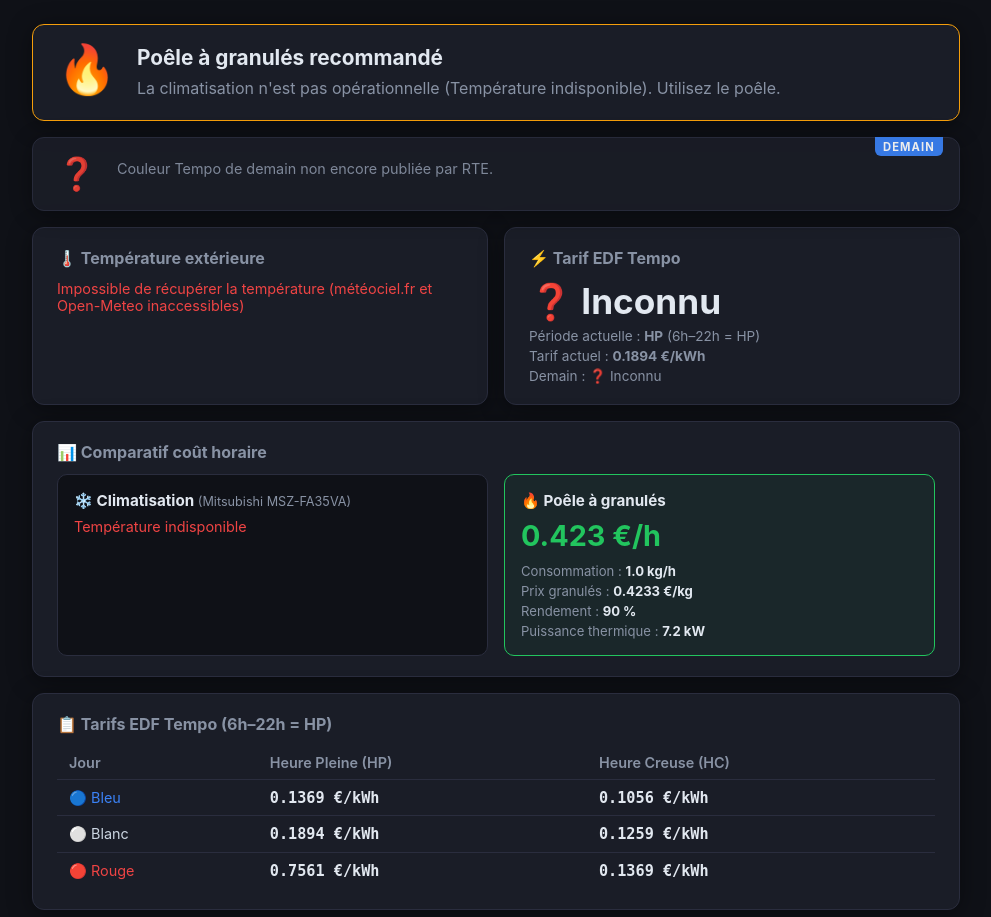
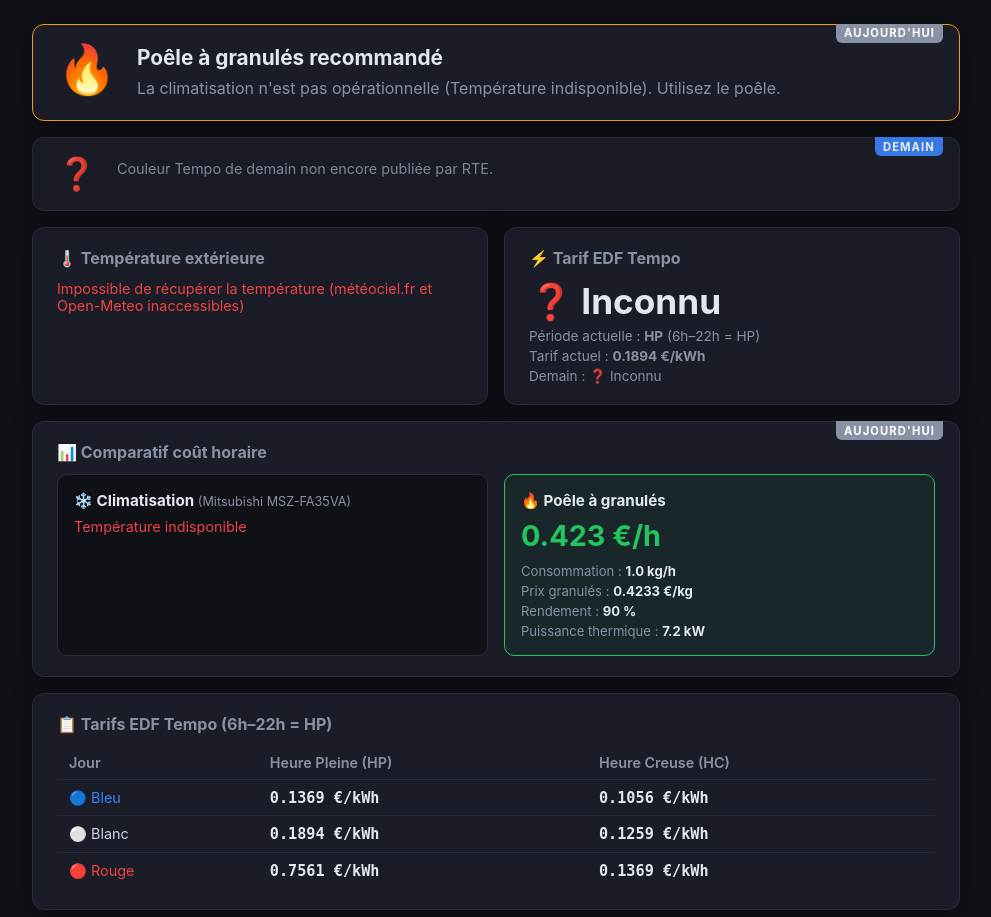
Before and after one commit to haysjg/Heating-Advisor, a Flask app: page / in a window 1280 px wide. Shown: the part 78-995 px from the top of the page, without its empty margins (144-1135 px from the left). Run offline with Flask 3, Linux system fonts and the light colour scheme; data that the repository does not hold is empty.

Commit message:
feat: label AUJOURD'HUI sur les widgets du jour, DEMAIN sur demain
Co-Authored-By: Claude Sonnet 4.6 <noreply@anthropic.com>

```diff
--- a/static/style.css
+++ b/static/style.css
@@ -107,7 +107,7 @@ main {
 }
 .badge-gray { color: var(--text-sub); }
 
-/* ── Tomorrow card ────────────────────────────────────────── */
+/* ── Today / Tomorrow labels ──────────────────────────────── */
 .card-tomorrow {
   display: flex;
   align-items: flex-start;
@@ -115,18 +115,20 @@ main {
   position: relative;
   opacity: 0.92;
 }
-.tomorrow-label {
+.card-labeled { position: relative; }
+.today-label, .tomorrow-label {
   position: absolute;
   top: -1px;
   right: 1rem;
-  background: var(--blue);
-  color: #fff;
   font-size: 0.7rem;
   font-weight: 700;
   letter-spacing: 0.1em;
   padding: 0.15rem 0.5rem;
   border-radius: 0 0 6px 6px;
+  color: #fff;
 }
+.today-label    { background: var(--text-sub); }
+.tomorrow-label { background: var(--blue); }
 
 /* ── Grid ─────────────────────────────────────────────────── */
 .grid-2 {
--- a/templates/index.html
+++ b/templates/index.html
@@ -43,7 +43,8 @@
 
     {# ── Recommandation principale ── #}
     {% set rec = data.recommendation %}
-    <section class="card card-{{ rec.level }}{% if rec.system == 'none' %} card-night{% endif %}" id="recommendation">
+    <section class="card card-{{ rec.level }}{% if rec.system == 'none' %} card-night{% endif %} card-labeled" id="recommendation">
+      <div class="today-label">AUJOURD'HUI</div>
       <div class="rec-icon">
         {% if rec.system == "clim" %}❄️{% elif rec.system == "poele" %}🔥{% elif rec.system == "none" %}🌙{% else %}⚠️{% endif %}
       </div>
@@ -211,7 +212,8 @@
     {% endif %}
 
     {# ── Comparatif des coûts ── #}
-    <section class="card">
+    <section class="card card-labeled">
+      <div class="today-label">AUJOURD'HUI</div>
       <h3>📊 Comparatif coût horaire</h3>
       <div class="grid-2">
 
```
